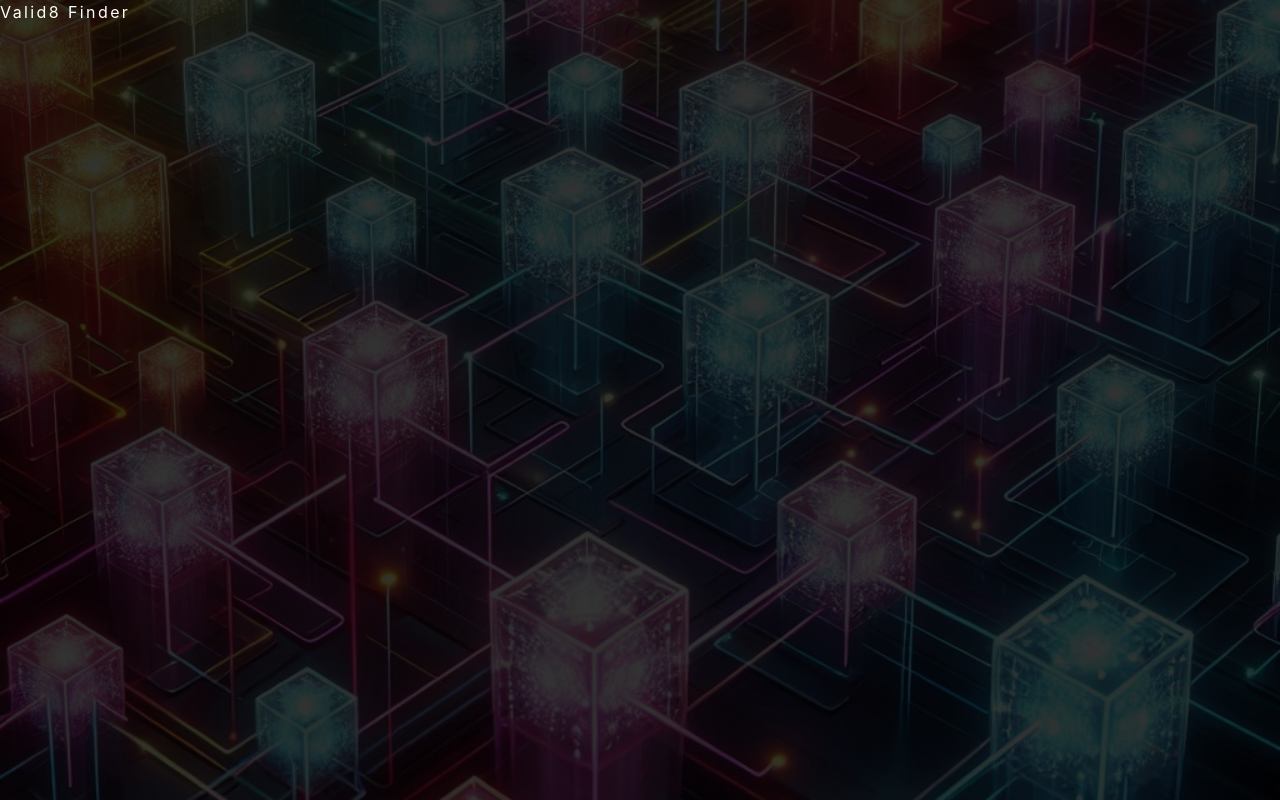
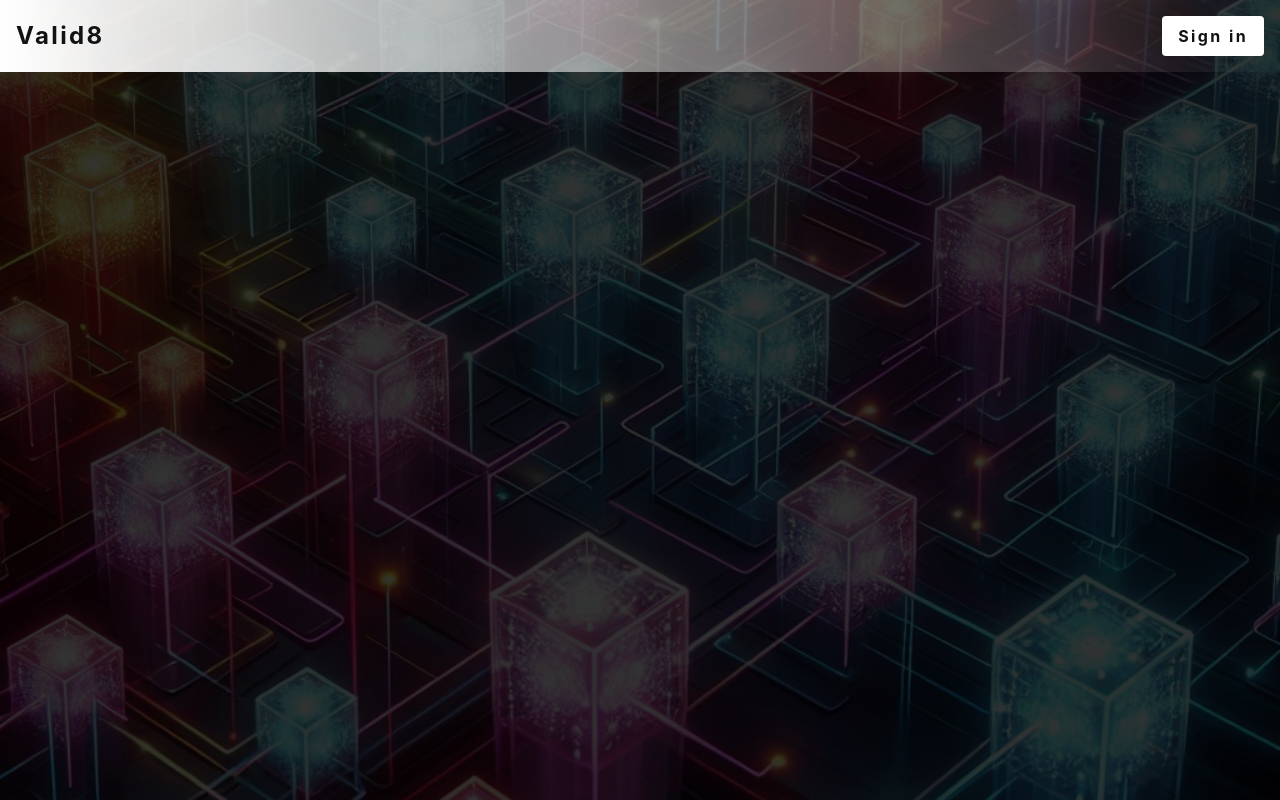
Before and after one commit to timknapp12/valid8-fe, a React (Create React App) app: page / in a window 1280 px wide. Built offline with nearby package versions, Linux system fonts and the light colour scheme.

Commit message:
add header

```diff
--- a/src/App.css
+++ b/src/App.css
@@ -1,5 +1,4 @@
 body {
-  color: white;
   background-color: #121212;
   background-image: linear-gradient(rgba(0, 0, 0, 0.8), rgba(0, 0, 0, 0.8)),
     url('./assets/valid8-bg.JPG');
--- a/src/App.tsx
+++ b/src/App.tsx
@@ -1,14 +1,10 @@
-import React from 'react';
 import './App.css';
+import { Header } from './components';
 
 function App() {
   return (
     <div>
-      <header>
-        <div>
-          <h1>Valid8 Finder</h1>
-        </div>
-      </header>
+      <Header />
     </div>
   );
 }
--- /dev/null
+++ b/src/components/Button.tsx
@@ -0,0 +1,22 @@
+import React from 'react';
+
+interface ButtonProps {
+  children: any;
+  className?: string;
+  onClick: () => void;
+}
+
+export const Button: React.FC<ButtonProps> = ({
+  children,
+  className = '',
+  onClick,
+}) => {
+  return (
+    <button
+      onClick={onClick}
+      className={`bg-white text-black font-bold hover:bg-gray-200 hover:text-gray-800 px-4 py-2 rounded transition duration-300 ease-in-out ${className}`}
+    >
+      {children}
+    </button>
+  );
+};
--- /dev/null
+++ b/src/components/Header.tsx
@@ -0,0 +1,13 @@
+import { Row } from './Row';
+import { Button } from './Button';
+
+export const Header = () => {
+  return (
+    <header className='bg-gradient-to-r from-white to-transparent'>
+      <Row>
+        <p className='text-2xl font-bold text-black'>Valid8</p>
+        <Button onClick={() => {}}>Sign in</Button>
+      </Row>
+    </header>
+  );
+};
--- /dev/null
+++ b/src/components/Row.tsx
@@ -0,0 +1,16 @@
+import React from 'react';
+
+interface RowProps {
+  className?: string;
+  children: React.ReactNode;
+}
+
+export const Row: React.FC<RowProps> = ({ className = '', children }) => {
+  return (
+    <div
+      className={`flex items-center justify-between p-4 relative ${className}`}
+    >
+      {children}
+    </div>
+  );
+};
--- /dev/null
+++ b/src/components/index.ts
@@ -0,0 +1,3 @@
+export * from './Header';
+export * from './Row';
+export * from './Button';
```
